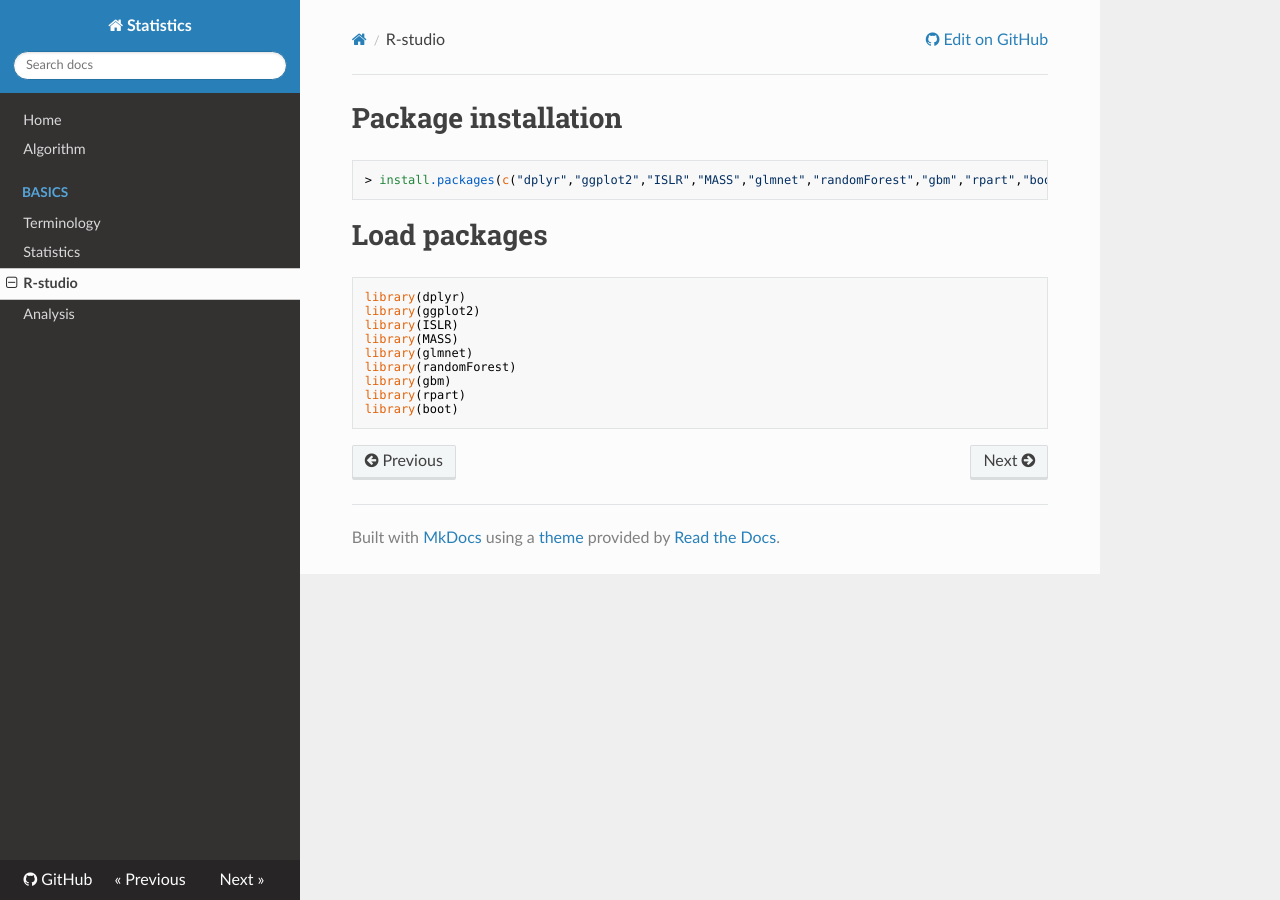
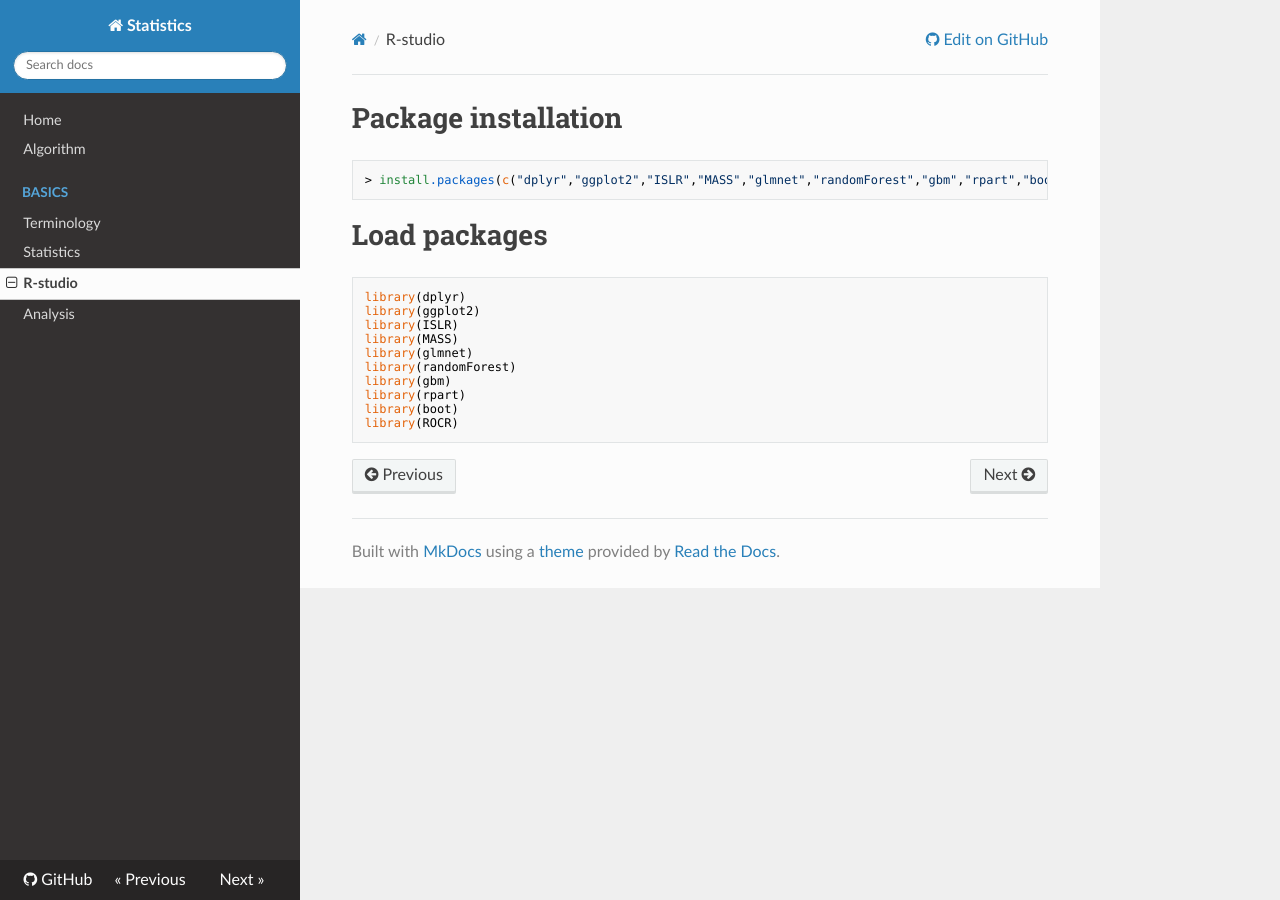
Before and after one commit to WonyoungCho/Statistics, an MkDocs documentation site: the page built from docs/R.md, in a window 1280 px wide. Built offline with MkDocs 1.6.1, drawn with Linux system fonts in a browser that asks for light colours; nearby versions of some CDN libraries; old or Windows-style settings are respelled for this version of MkDocs.

Commit message:
Update R.md

````diff
--- a/docs/R.md
+++ b/docs/R.md
@@ -1,6 +1,6 @@
 # Package installation
 ```
-> install.packages(c("dplyr","ggplot2","ISLR","MASS","glmnet","randomForest","gbm","rpart","boot"))
+> install.packages(c("dplyr","ggplot2","ISLR","MASS","glmnet","randomForest","gbm","rpart","boot","ROCR"))
 ```
 
 # Load packages
@@ -14,4 +14,5 @@ library(randomForest)
 library(gbm)
 library(rpart)
 library(boot)
+library(ROCR)
 ```
````
